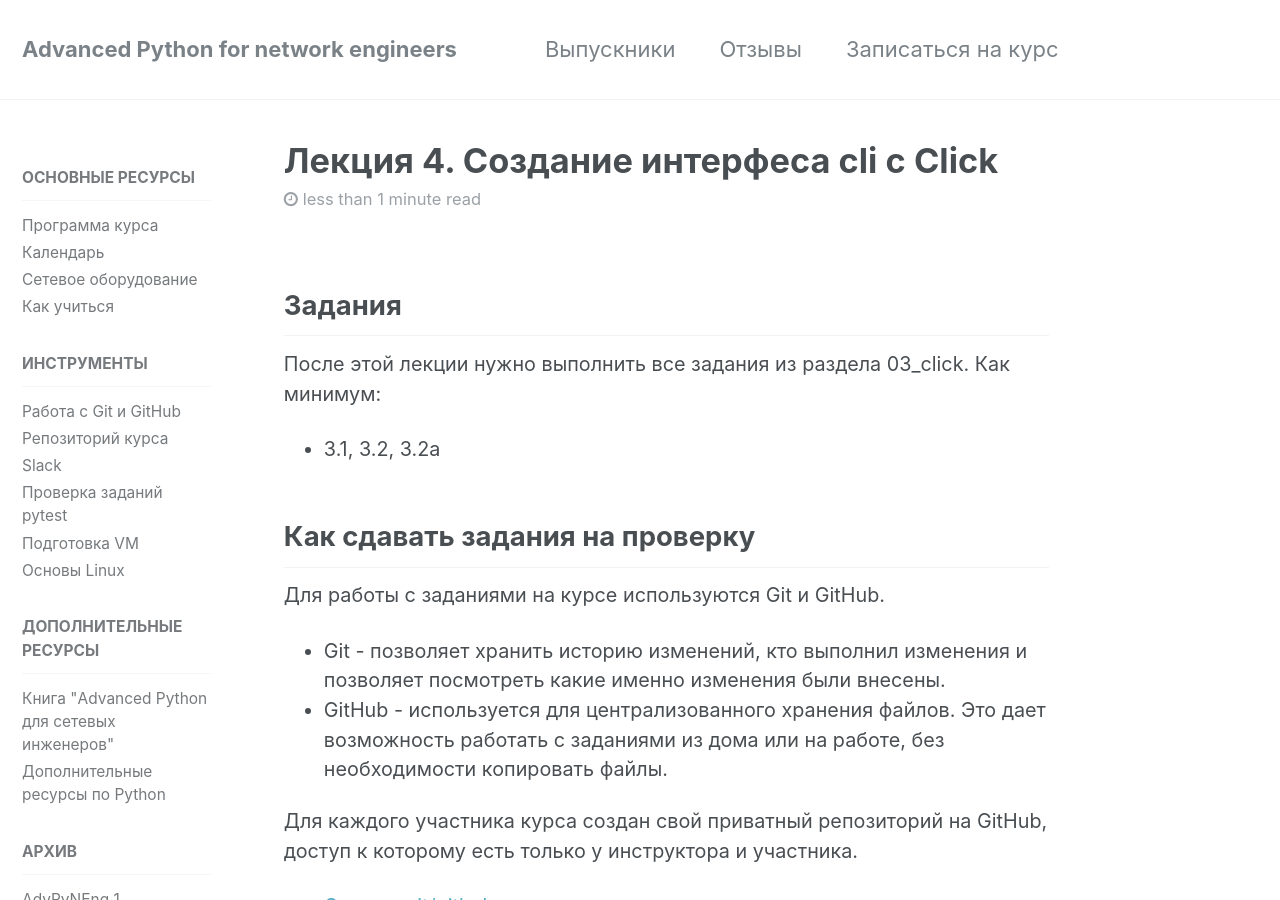
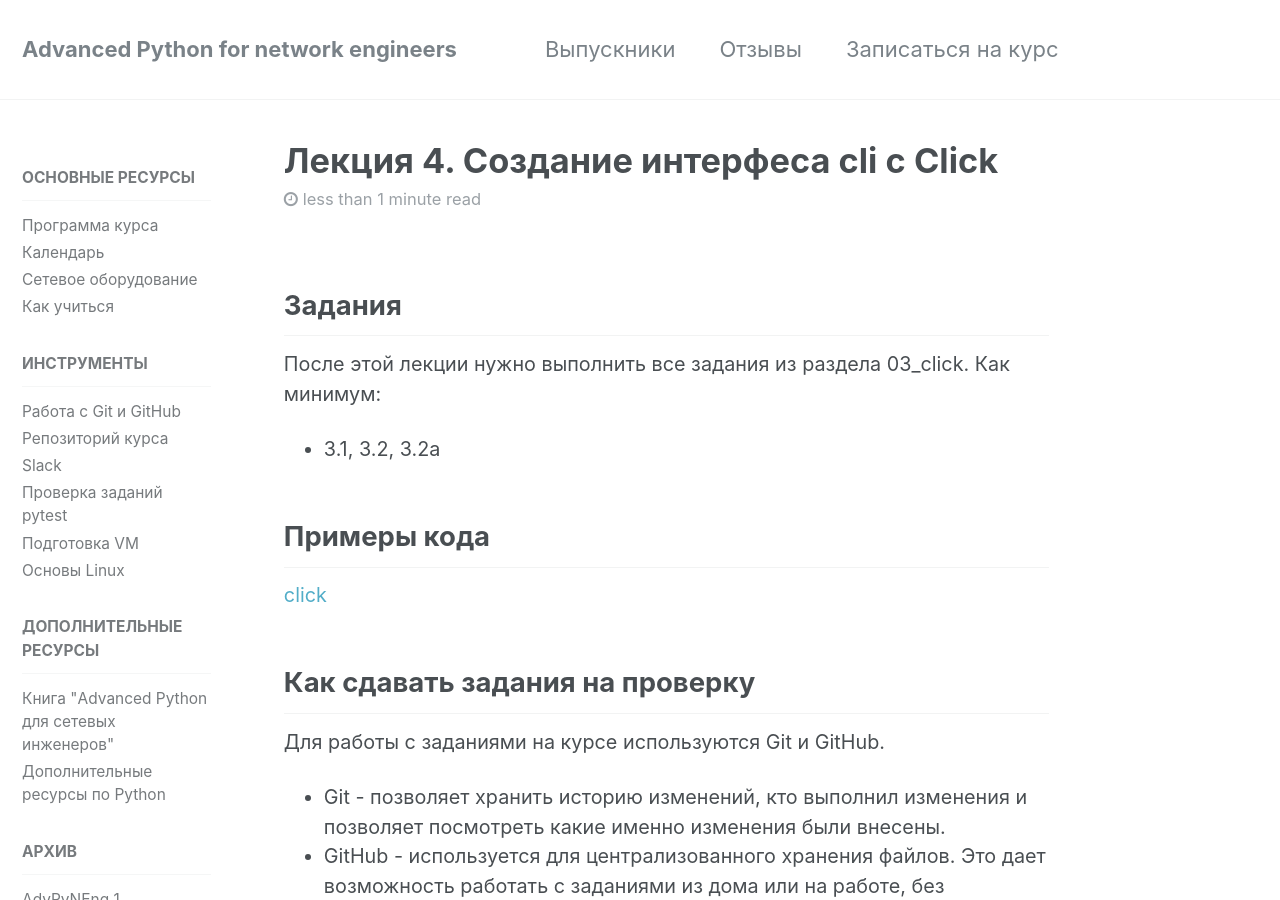
Before and after one commit to advpyneng/advpyneng.github.io, a Jekyll site: the page built from _posts/advpyneng2/2020-09-19-lecture-4.md, in a window 1280 px wide and 900 px high. Built offline with Jekyll 4.4.1, drawn with Linux system fonts in a browser that asks for light colours; comment, search, counter and statistics services are not loaded.

Commit message:
лекция click

```diff
--- a/_posts/advpyneng2/2020-09-19-lecture-4.md
+++ b/_posts/advpyneng2/2020-09-19-lecture-4.md
@@ -14,6 +14,10 @@ category:
 Как минимум:
 
 * 3.1, 3.2, 3.2a
+
+## Примеры кода
+
+[click](https://github.com/pyneng/advpyneng-online-2-sep-nov-2020/tree/master/examples/03_click)
 
 ## Как сдавать задания на проверку
 
```
